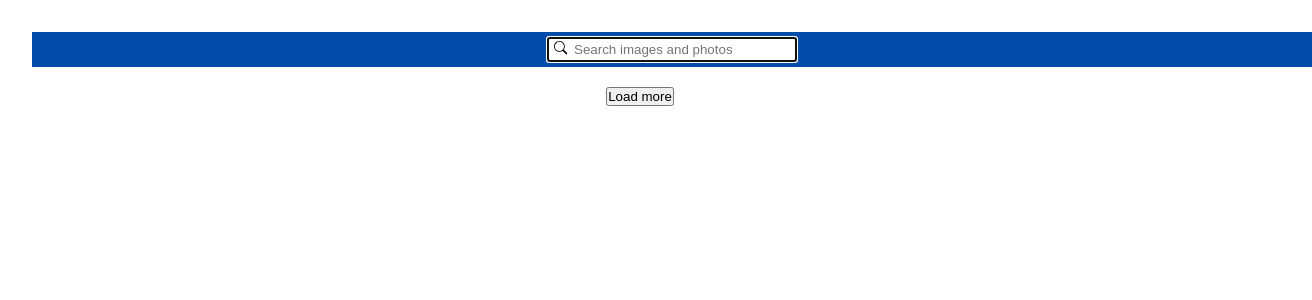
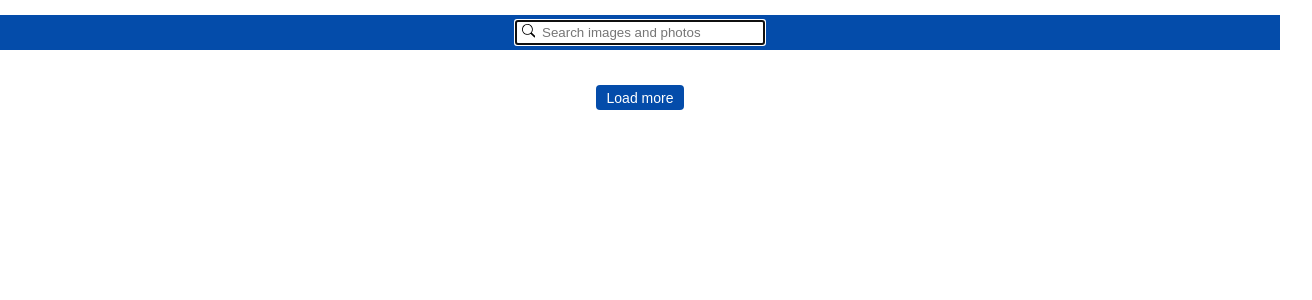
Before and after one commit to FilipDabrowski987/goit-react-hw-04, a React (Vite) app: page / in a window 1280 px wide. Shown: the top 300 px of the page, 1312 px wide, since content can reach past the window. Built offline with nearby package versions, Linux system fonts and the light colour scheme.

Commit message:
update_css

```diff
--- a/package.json
+++ b/package.json
@@ -15,7 +15,8 @@
     "react-dom": "^18.3.1",
     "react-hot-toast": "^2.4.1",
     "react-icons": "^5.3.0",
-    "react-loader-spinner": "^6.1.6"
+    "react-loader-spinner": "^6.1.6",
+    "react-modal": "^3.16.1"
   },
   "devDependencies": {
     "@eslint/js": "^9.13.0",
--- a/src/App.css
+++ b/src/App.css
@@ -1,7 +1,6 @@
 #root {
-  max-width: 1280px;
-  /* margin: 0 auto; */
-  padding: 2rem;
+  margin-top: 15px;
+  max-width: 100%;
   text-align: center;
 }
 /*
--- a/src/App.jsx
+++ b/src/App.jsx
@@ -5,6 +5,7 @@ import SearchBar from './components/SearchBar/SearchBar'
 import Loader from './components/Loader/Loader'
 import ErrorMessage from './components/ErrorMessage/ErrorMessage'
 import LoadMoreButton from './components/LoadMoreBtn/LoadMoreBtn'
+// import ImageModal from './components/ImageModal/ImageModal'
 import axios from "axios";
 
 const ACCESS_KEY = "55GPw0K7bd-oQAytDhU3pRCr2Dw7Tzr_28b5bL0corA";
@@ -60,6 +61,7 @@ function App() {
       {loading && <Loader />}
       {error && <ErrorMessage />}
       <LoadMoreButton onClick={loadMore} />
+      {/* <ImageModal/> */}
     </>
   )
 }
--- /dev/null
+++ b/src/components/LoadMoreBtn/LoadMoreBtn.css
@@ -0,0 +1,20 @@
+.load-more-button-container {
+    display: flex;
+    justify-content: center;
+    margin: 25px 0;
+}
+
+.load-more-button {
+    width: 88px;
+    height: 25px;
+    display: flex;
+    justify-content: center;
+    background-color: rgb(4, 76, 170);
+    color: white;
+    cursor: pointer;
+    border: none;
+    border-radius: 4px;
+    font-size: 14px;
+    display: flex;
+    align-items: center;
+}
--- a/src/components/LoadMoreBtn/LoadMoreBtn.jsx
+++ b/src/components/LoadMoreBtn/LoadMoreBtn.jsx
@@ -1,3 +1,5 @@
+import "./LoadMoreBtn.css"
+
 const LoadMoreButton = ({ onClick }) => {
     const handleClick = () => {
         console.log('Load more');
@@ -5,9 +7,11 @@ const LoadMoreButton = ({ onClick }) => {
     };
 
     return (
-        <button type="button" onClick={handleClick}>
+        <div className="load-more-button-container">
+        <button className="load-more-button" type="button" onClick={handleClick}>
             Load more
-        </button>
+            </button>
+        </div>
     );
 };
 
```
Also changed, not shown: src/components/ImageModal/ImageModal.jsx (+63 -0 lines), 1 other file (tests, documents, lock files or other folders).
